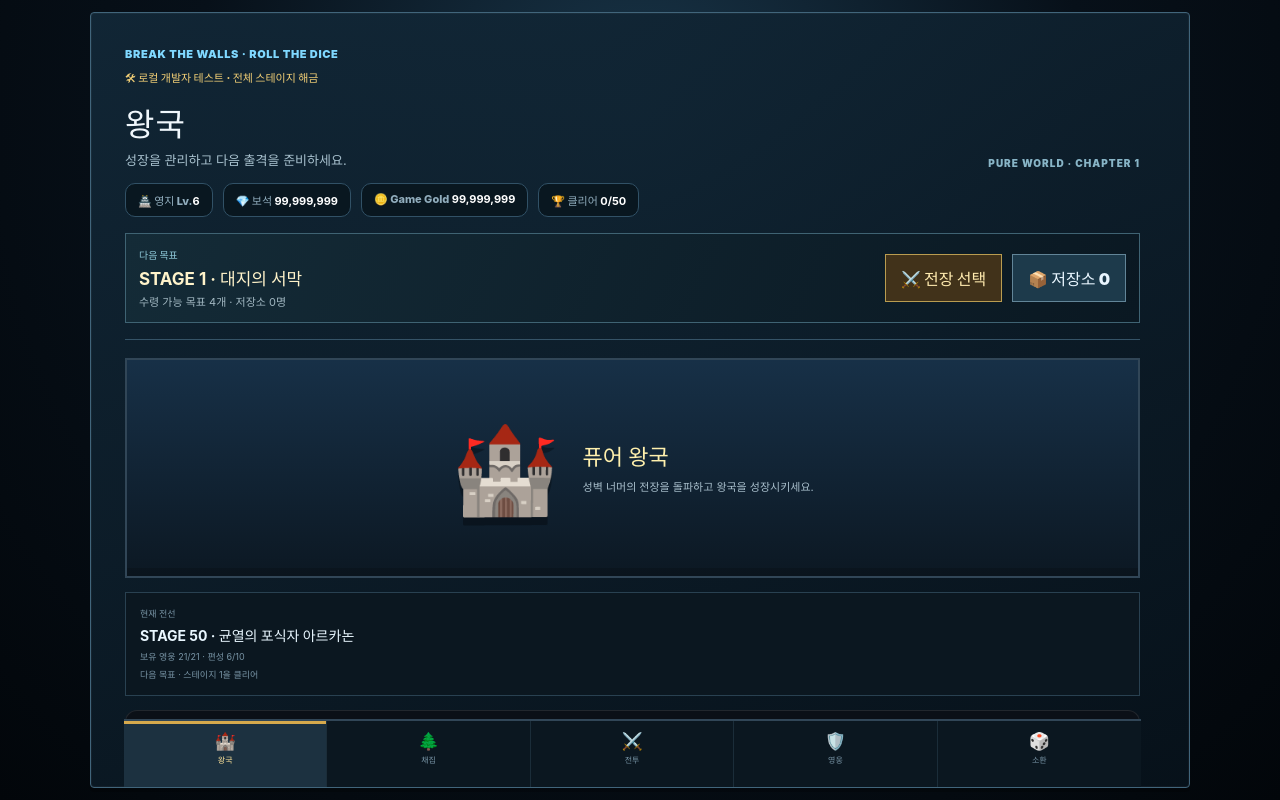
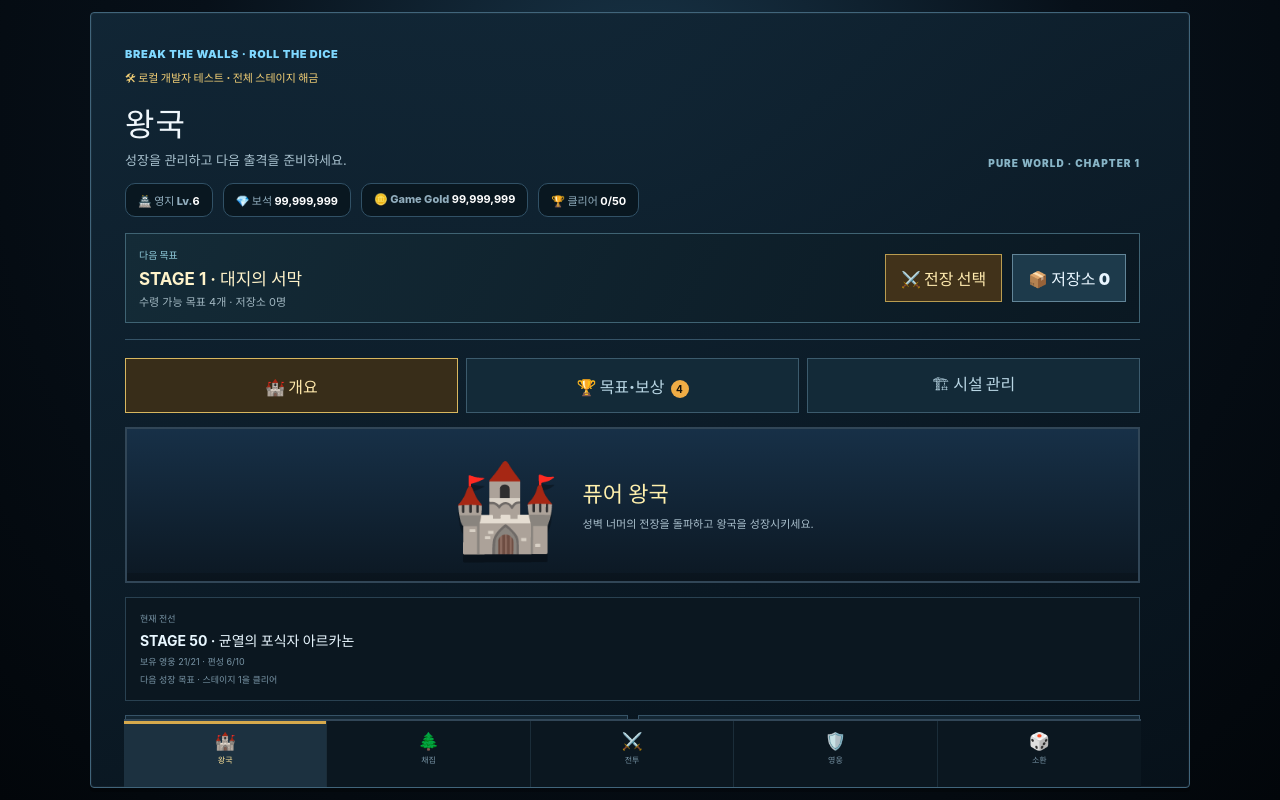
Before and after one commit to bduidohd937-beep/Break-the-Walls-Roll-the-Dice, a React (Vite) app: page / in a window 1280 px wide. Built offline with nearby package versions, Linux system fonts and the light colour scheme.

Commit message:
Organize kingdom UI and apply shield soldier sprite sheet

```diff
--- a/src/components/BattleUnit.tsx
+++ b/src/components/BattleUnit.tsx
@@ -1,6 +1,7 @@
 import React from "react";
 import type { Unit } from "../game/types";
 import { ELEMENT_CLASS, ELEMENT_LABEL, clamp } from "../game/constants";
+import { HeroSprite } from "./HeroSprite";
 
 export function BattleUnit({ unit }: { unit: Unit }) {
   return (
@@ -11,7 +12,7 @@ export function BattleUnit({ unit }: { unit: Unit }) {
     >
       <div className="unit-hp"><span style={{width: `${clamp((unit.currentHp / unit.hp) * 100, 0, 100)}%`}} /></div>
       <div className="unit-sprite">
-        {unit.sprite}<span className="unit-aura" />
+        <HeroSprite hero={unit} attacking={unit.attackFlash > 0} /><span className="unit-aura" />
         {unit.knockbackCount > 0 && <span className="knockback-badge">↩ {unit.knockbackCount}/3</span>}
       </div>
       <div className="unit-name">{unit.name}</div>
--- /dev/null
+++ b/src/components/HeroSprite.tsx
@@ -0,0 +1,6 @@
+import type { UnitDef } from "../game/types";
+
+export function HeroSprite({ hero, attacking = false }: { hero: Pick<UnitDef, "id" | "sprite">; attacking?: boolean }) {
+  if (hero.id === "shield") return <span className={`shield-pixel ${attacking ? "shield-pixel-attack" : ""}`} role="img" aria-label="철갑 방패병" />;
+  return <>{hero.sprite}</>;
+}
--- a/src/components/HubHeader.tsx
+++ b/src/components/HubHeader.tsx
@@ -38,10 +38,10 @@ export function HubHeader(p: Props) {
       <span>🪙 Game Gold <b>{p.gold.toLocaleString()}</b></span>
       <span>🏆 클리어 <b>{p.clearedCount}/{p.totalStages}</b></span>
     </div>
-    <div className="hub-next-actions">
+    {p.tab === "home" && <div className="hub-next-actions">
       <div><small>다음 목표</small><strong>{p.nextStageLabel}</strong><span>수령 가능 목표 {p.claimableGoals}개 · 저장소 {p.storageCount}명</span></div>
       <button type="button" disabled={!p.canNavigate} onClick={p.onBattle}>⚔️ 전장 선택</button>
       <button type="button" disabled={!p.canNavigate} onClick={p.onStorage}>📦 저장소 {p.storageCount}</button>
-    </div>
+    </div>}
   </header>;
 }
--- a/src/components/KingdomPanel.tsx
+++ b/src/components/KingdomPanel.tsx
@@ -1,3 +1,4 @@
+import { useState } from "react";
 import type { FacilityKey } from "../game/systems/kingdom";
 import type { ProgressionGoal } from "../game/systems/progression";
 
@@ -16,19 +17,33 @@ type Props = {
 };
 
 export function KingdomPanel(p:Props){
+  const [section,setSection]=useState<"overview"|"goals"|"facilities">("overview");
+  const claimable=p.progressionGoals.filter(goal=>goal.done&&!p.claimedGoals.includes(goal.id)).length;
   return <div className="kingdom-home">
+    <nav className="kingdom-section-nav" aria-label="왕국 메뉴">
+      <button type="button" aria-current={section==="overview"?"page":undefined} onClick={()=>setSection("overview")}>🏰 개요</button>
+      <button type="button" aria-current={section==="goals"?"page":undefined} onClick={()=>setSection("goals")}>🏆 목표·보상{claimable>0&&<b>{claimable}</b>}</button>
+      <button type="button" aria-current={section==="facilities"?"page":undefined} onClick={()=>setSection("facilities")}>🏗 시설 관리</button>
+    </nav>
+    {section==="overview"&&<>
     <div className="kingdom-hero"><div className="kingdom-castle">🏰</div><div><b>퓨어 왕국</b><span>성벽 너머의 전장을 돌파하고 왕국을 성장시키세요.</span></div></div>
-    <div className="home-progress"><span>현재 전선</span><b>STAGE {Math.min(p.unlockedStage,p.stageCount)} · {p.currentStageName}</b><small>보유 영웅 {p.ownedHeroCount}/{p.heroCount} · 편성 {p.deckCount}/{p.deckSlotCount}</small><small>다음 목표 · {p.nextGoalText}</small></div>
+    <div className="home-progress"><span>현재 전선</span><b>STAGE {Math.min(p.unlockedStage,p.stageCount)} · {p.currentStageName}</b><small>보유 영웅 {p.ownedHeroCount}/{p.heroCount} · 편성 {p.deckCount}/{p.deckSlotCount}</small><small>다음 성장 목표 · {p.nextGoalText}</small></div>
+    <div className="kingdom-overview-links"><button type="button" onClick={()=>setSection("goals")}><b>🏆 목표·보상</b><span>{claimable>0?`지금 받을 보상 ${claimable}개`: `진행 ${p.completedGoalCount}/${p.progressionGoals.length}`}</span></button><button type="button" onClick={()=>setSection("facilities")}><b>🏗 시설 관리</b><span>왕성 Lv.{p.kingdomLevel} · 다음 {p.nextKingdomUnlock?`Lv.${p.nextKingdomUnlock.level}`:"성장 단계"}</span></button></div>
+    <button className="home-battle-cta" onClick={p.onBattle}>⚔️ 전투 출격</button>
+    </>}
+    {section==="goals"&&<>
     <div className="progression-board">
       <div className="progression-head"><div><span>ADVENTURE GOALS</span><b>왕국 성장 목표</b></div><strong>{p.claimedGoalCount}/{p.progressionGoals.length}</strong></div>
       <div className="progression-meter"><span style={{width:`${(p.completedGoalCount/p.progressionGoals.length)*100}%`}}/></div>
       <div className="progression-list">{p.progressionGoals.map(goal=>{const claimed=p.claimedGoals.includes(goal.id);return <div key={goal.id} className={`progression-goal ${goal.done?"done":""} ${claimed?"claimed":""}`}><span className="goal-icon">{goal.icon}</span><div><b>{goal.title}</b><small>{goal.text}</small><em>{goal.gold>0?`🪙 ${goal.gold.toLocaleString()}`:""}{goal.gold>0&&goal.gems>0?" · ":""}{goal.gems>0?`💎 ${goal.gems}`:""}</em></div><button disabled={!goal.done||claimed} onClick={()=>p.onClaimGoal(goal)}>{claimed?"수령 완료":goal.done?"보상 수령":"진행 중"}</button></div>})}</div>
     </div>
+    </>}
+    {section==="facilities"&&<>
     <div className="kingdom-unlock-road"><div className="kingdom-unlock-head"><b>왕국 성장 로드</b><span>{p.nextKingdomUnlock?`NEXT · Lv.${p.nextKingdomUnlock.level}`:"CURRENT MAX"}</span></div><div className="kingdom-unlock-list">{p.kingdomUnlocks.map(entry=><div key={entry.level} className={p.kingdomLevel>=entry.level?"unlocked":entry.level===p.nextKingdomUnlock?.level?"next":""}><span>{entry.icon}</span><b>Lv.{entry.level}</b><small>{entry.title}</small><p>{entry.text}</p></div>)}</div></div>
     <div className="facility-grid">
       <div className="facility-card castle-card"><span>🏰</span><div><b>왕성 Lv.{p.kingdomLevel}</b><small>자동채집 ×{p.kingdomProductionBonus.toFixed(2)} · 판매 ×{p.kingdomSellBonus.toFixed(2)}</small><small className="next-unlock">다음 효과: {p.kingdomMilestone}</small></div><button disabled={p.kingdomGold<p.kingdomUpgradeCost} onClick={p.onUpgradeKingdom}>강화 · {p.kingdomUpgradeCost} 🪙</button></div>
       {(Object.keys(p.facilityDefs) as FacilityKey[]).map(key=>{const f=p.facilityDefs[key],unlocked=p.kingdomLevel>=f.unlock;return <div key={key} className={`facility-card ${!unlocked?"facility-locked":""}`}><span>{f.icon}</span><div><b>{f.name} Lv.{p.facilityLevels[key]}</b><small>{unlocked?f.text(p.facilityLevels[key]):`왕성 Lv.${f.unlock}에서 해금`}</small></div><button disabled={!unlocked||p.kingdomGold<p.facilityUpgradeCost(key)} onClick={()=>p.onUpgradeFacility(key)}>{unlocked?`강화 · ${p.facilityUpgradeCost(key)} 🪙`:"잠김"}</button></div>})}
     </div>
-    <button className="home-battle-cta" onClick={p.onBattle}>⚔️ 전투 출격</button>
+    </>}
   </div>;
 }
--- a/src/components/StoragePanel.tsx
+++ b/src/components/StoragePanel.tsx
@@ -1,4 +1,5 @@
+import { HeroSprite } from "./HeroSprite";
 import type { UnitDef } from "../game/types";
 import type { SummonStorageItem } from "../game/systems/summon";
 type Props={heroes:UnitDef[];items:SummonStorageItem[];ownedHeroes:string[];heroSouls:Record<string,number>;soulShards:number;transcendShards:number;onBack:()=>void;onBulkUse:()=>void;onBulkSoul:(grade:"일반"|"희귀")=>void;onBulkShard:(grade:"일반"|"희귀")=>void;onUse:(uid:number)=>void;onSoul:(uid:number)=>void;onShard:(uid:number)=>void};
-export function StoragePanel(p:Props){return <div className="summon-panel storage-screen"><div className="storage-screen-head"><button onClick={p.onBack}>← 소환으로</button><div><small>SUMMON STORAGE</small><h2>📦 영웅 저장소</h2></div><b>{p.items.length}명</b></div><div className="storage-wallet">🧩 영혼 파편 <b>{p.soulShards.toLocaleString()}</b> · ✦ 초월 조각 <b>{p.transcendShards}</b></div><div className="storage-help">미보유 영웅은 <b>영입</b> · 보유 중복은 해당 영웅 <b>영혼 +1</b> · 필요 없으면 <b>영혼 파편</b>으로 변환</div><div className="storage-bulk"><button onClick={p.onBulkUse}>미보유 일괄 영입</button><button onClick={()=>p.onBulkSoul("희귀")}>희귀↓ 중복 일괄 영혼 +1</button><button onClick={()=>p.onBulkShard("일반")}>일반 일괄 파편화</button><button onClick={()=>p.onBulkShard("희귀")}>희귀↓ 일괄 파편화</button></div><div className="summon-storage full">{p.items.length===0?<div className="storage-empty">저장소가 비어 있습니다.</div>:p.items.map(item=>{const h=p.heroes.find(x=>x.id===item.heroId);if(!h)return null;const owned=p.ownedHeroes.includes(h.id),soul=p.heroSouls[h.id]??0;return <div key={item.uid} className={`storage-card grade-${item.grade}`}><div className="storage-hero"><span>{h.sprite}</span><div><small>{item.grade} · 영혼 +{soul}/30</small><b>{h.name}</b></div></div><div className="storage-actions">{!owned?<button onClick={()=>p.onUse(item.uid)}>영입</button>:<button disabled={soul>=30} onClick={()=>p.onSoul(item.uid)}>{soul>=30?"영혼 MAX":"영혼 +1"}</button>}<button onClick={()=>p.onShard(item.uid)}>파편화</button></div></div>})}</div></div>}
+export function StoragePanel(p:Props){return <div className="summon-panel storage-screen"><div className="storage-screen-head"><button onClick={p.onBack}>← 소환으로</button><div><small>SUMMON STORAGE</small><h2>📦 영웅 저장소</h2></div><b>{p.items.length}명</b></div><div className="storage-wallet">🧩 영혼 파편 <b>{p.soulShards.toLocaleString()}</b> · ✦ 초월 조각 <b>{p.transcendShards}</b></div><div className="storage-help">미보유 영웅은 <b>영입</b> · 보유 중복은 해당 영웅 <b>영혼 +1</b> · 필요 없으면 <b>영혼 파편</b>으로 변환</div><div className="storage-bulk"><button onClick={p.onBulkUse}>미보유 일괄 영입</button><button onClick={()=>p.onBulkSoul("희귀")}>희귀↓ 중복 일괄 영혼 +1</button><button onClick={()=>p.onBulkShard("일반")}>일반 일괄 파편화</button><button onClick={()=>p.onBulkShard("희귀")}>희귀↓ 일괄 파편화</button></div><div className="summon-storage full">{p.items.length===0?<div className="storage-empty">저장소가 비어 있습니다.</div>:p.items.map(item=>{const h=p.heroes.find(x=>x.id===item.heroId);if(!h)return null;const owned=p.ownedHeroes.includes(h.id),soul=p.heroSouls[h.id]??0;return <div key={item.uid} className={`storage-card grade-${item.grade}`}><div className="storage-hero"><span><HeroSprite hero={h}/></span><div><small>{item.grade} · 영혼 +{soul}/30</small><b>{h.name}</b></div></div><div className="storage-actions">{!owned?<button onClick={()=>p.onUse(item.uid)}>영입</button>:<button disabled={soul>=30} onClick={()=>p.onSoul(item.uid)}>{soul>=30?"영혼 MAX":"영혼 +1"}</button>}<button onClick={()=>p.onShard(item.uid)}>파편화</button></div></div>})}</div></div>}
--- a/src/components/SummonPanel.tsx
+++ b/src/components/SummonPanel.tsx
@@ -1,11 +1,12 @@
+import { HeroSprite } from "./HeroSprite";
 import type { UnitDef } from "../game/types";
 import type { SummonStorageItem } from "../game/systems/summon";
 type Phase="idle"|"throw"|"impact"|"crack"|"reveal";
 type Props={heroes:UnitDef[];phase:Phase;sequence:SummonStorageItem[];revealIndex:number;summaryOpen:boolean;results:SummonStorageItem[];gems:number;soulShards:number;transcendShards:number;legendPity:number;mythPity:number;message:string;storageCount:number;fusionCount:number;fusionTotal:number;ownedCount:number;onSkip:()=>void;onNext:()=>void;onCloseSummary:()=>void;onSummon:(count:1|11)=>void;onStorage:()=>void;onFusion:()=>void};
 export function SummonPanel(p:Props){const item=p.sequence[p.revealIndex],hero=item?p.heroes.find(h=>h.id===item.heroId):undefined,high=item?["전설","신화","초월"].includes(item.grade):false,omen=item?.grade??"일반";return <div className="summon-panel hub-summon">
  <div className="deck-builder-title">🎲 성벽 소환</div>
- {p.phase!=="idle"&&<div className={`summon-cinematic phase-${p.phase} grade-scene-${omen} ${high?"high-grade summon-fakeout":""}`}><button className="summon-skip" onClick={p.onSkip}>SKIP</button><div className="summon-scene"><div className="summon-moon">✦</div><div className="summon-die">🎲</div><div className="summon-wall"><div className="wall-top">▥▥▥</div><div className="wall-body">▦▦▦<i>⚡</i>▦▦▦</div></div><div className="summon-impact-ring"/><div className="summon-omen">{p.phase==="crack"&&item&&<><span>◆</span><b>{["일반","희귀"].includes(item.grade)?"...":item.grade==="영웅"?"강한 기척":"성벽이 버티지 못한다"}</b></>}</div>{high&&p.phase==="crack"&&<div className="second-die">🎲</div>}{p.phase==="reveal"&&hero&&item&&<div className={`hero-reveal grade-${item.grade}`} onClick={p.onNext}><div className="reveal-rays"/><small>{p.revealIndex+1} / {p.sequence.length}</small><div className="reveal-grade">{item.grade}</div><div className="reveal-sprite">{hero.sprite}</div><h2>{hero.name}</h2><p>{hero.role}</p><b>{p.revealIndex<p.sequence.length-1?"클릭하여 다음 영웅 ▶":"클릭하여 결과 확인"}</b></div>}</div>{p.phase!=="reveal"&&<div className="summon-cinematic-text">{p.phase==="throw"?"운명의 주사위를 던진다":p.phase==="impact"?"성벽과 운명이 충돌한다":"균열 너머에서 기척이 느껴진다..."}</div>}</div>}
- {p.summaryOpen&&p.results.length>0&&<div className="summon-summary-overlay"><div className="summon-summary-box"><div className="summon-summary-title"><div><small>SUMMON RESULT</small><h2>{p.results.length===11?"10+1 소환 결과":"소환 결과"}</h2></div><button onClick={p.onCloseSummary}>✕</button></div><div className="summon-summary-grid">{p.results.map(r=>{const h=p.heroes.find(x=>x.id===r.heroId);return h?<div key={r.uid} className={`summary-card grade-${r.grade}`}><span>{h.sprite}</span><b>{h.name}</b><small>{r.grade}</small></div>:null})}</div><button className="summary-confirm" onClick={p.onCloseSummary}>보관소 확인</button></div></div>}
+ {p.phase!=="idle"&&<div className={`summon-cinematic phase-${p.phase} grade-scene-${omen} ${high?"high-grade summon-fakeout":""}`}><button className="summon-skip" onClick={p.onSkip}>SKIP</button><div className="summon-scene"><div className="summon-moon">✦</div><div className="summon-die">🎲</div><div className="summon-wall"><div className="wall-top">▥▥▥</div><div className="wall-body">▦▦▦<i>⚡</i>▦▦▦</div></div><div className="summon-impact-ring"/><div className="summon-omen">{p.phase==="crack"&&item&&<><span>◆</span><b>{["일반","희귀"].includes(item.grade)?"...":item.grade==="영웅"?"강한 기척":"성벽이 버티지 못한다"}</b></>}</div>{high&&p.phase==="crack"&&<div className="second-die">🎲</div>}{p.phase==="reveal"&&hero&&item&&<div className={`hero-reveal grade-${item.grade}`} onClick={p.onNext}><div className="reveal-rays"/><small>{p.revealIndex+1} / {p.sequence.length}</small><div className="reveal-grade">{item.grade}</div><div className="reveal-sprite"><HeroSprite hero={hero}/></div><h2>{hero.name}</h2><p>{hero.role}</p><b>{p.revealIndex<p.sequence.length-1?"클릭하여 다음 영웅 ▶":"클릭하여 결과 확인"}</b></div>}</div>{p.phase!=="reveal"&&<div className="summon-cinematic-text">{p.phase==="throw"?"운명의 주사위를 던진다":p.phase==="impact"?"성벽과 운명이 충돌한다":"균열 너머에서 기척이 느껴진다..."}</div>}</div>}
+ {p.summaryOpen&&p.results.length>0&&<div className="summon-summary-overlay"><div className="summon-summary-box"><div className="summon-summary-title"><div><small>SUMMON RESULT</small><h2>{p.results.length===11?"10+1 소환 결과":"소환 결과"}</h2></div><button onClick={p.onCloseSummary}>✕</button></div><div className="summon-summary-grid">{p.results.map(r=>{const h=p.heroes.find(x=>x.id===r.heroId);return h?<div key={r.uid} className={`summary-card grade-${r.grade}`}><span><HeroSprite hero={h}/></span><b>{h.name}</b><small>{r.grade}</small></div>:null})}</div><button className="summary-confirm" onClick={p.onCloseSummary}>보관소 확인</button></div></div>}
  <p>소환 결과는 바로 영웅이 되지 않고 저장소로 이동합니다. 사용할 영웅만 영입하거나 영혼으로 변환하세요.</p><div className="summon-gem-balance">💎 <b>{p.gems.toLocaleString()}</b> · 🧩 영혼 파편 <b>{p.soulShards.toLocaleString()}</b> · ✦ 초월 조각 <b>{p.transcendShards}</b></div>
  <div className="summon-actions"><button className="summon-btn" disabled={p.gems<100} onClick={()=>p.onSummon(1)}>🎲 1회 소환 · 100 💎</button><button className="summon-btn multi" disabled={p.gems<1000} onClick={()=>p.onSummon(11)}>🎲 10+1 소환 · 1000 💎<small>11명 소환 · 마지막 1명 영웅 이상 보장</small></button></div>
  <div className="summon-rates">일반 65% · 희귀 25% · 영웅 7% · 전설 2.5% · 신화 0.45% · 초월 0.05%</div><div className="summon-pity"><span>전설 이상 천장 <b>{p.legendPity}/100</b></span><span>신화 이상 천장 <b>{p.mythPity}/500</b></span></div>{p.message&&<div className="summon-result">{p.message}</div>}
--- a/src/styles.css
+++ b/src/styles.css
@@ -44,6 +44,13 @@ button { font: inherit; }
 .battle-unit { position:absolute; z-index:4; bottom: 16%; width: 76px; transform: translateX(-50%); text-align:center; transition: left .12s linear; }
 .battle-unit.hero { z-index: 5; }.battle-unit.enemy { z-index: 4; }
 .unit-sprite { position:relative; width:64px; height:70px; margin:auto; display:grid; place-items:center; font-size:46px; filter: drop-shadow(0 7px 3px #0008); }
+/* 002 방패병: 256px 시트의 32px 프레임 8개씩. 픽셀 보간 없이 표시한다. */
+.shield-pixel { --shield-size: 48px; display:inline-block; flex:none; width:var(--shield-size); height:var(--shield-size); background-image:url("./assets/heroes/002-shield.png"); background-repeat:no-repeat; background-size:calc(var(--shield-size) * 8) calc(var(--shield-size) * 8); image-rendering:pixelated; vertical-align:middle; animation:shield-idle .9s steps(8) infinite; }
+.unit-sprite .shield-pixel { --shield-size: 64px; }
+.unit-sprite .shield-pixel-attack { background-position-y:calc(var(--shield-size) * -3); animation:shield-idle .4s steps(8) infinite; }
+.formation-hero .shield-pixel,.formation-slot .shield-pixel,.deck-builder-card .shield-pixel,.storage-hero .shield-pixel { --shield-size: 32px; }
+.hero-detail-head .shield-pixel,.reveal-sprite .shield-pixel { --shield-size: 64px; }
+@keyframes shield-idle { to { background-position-x:calc(var(--shield-size) * -8); } }
 .unit-aura { position:absolute; inset:10px; border-radius:50%; opacity:.0; pointer-events:none; }
 .el-fire .unit-aura { opacity:.45; background:#ff6a1938; box-shadow:0 0 18px #ff7b20; animation:pulse .7s infinite alternate; }
 .el-dark .unit-aura { opacity:.35; background:#8f4bff30; box-shadow:0 0 20px #8d4cff; }
@@ -805,3 +812,13 @@ button { font: inherit; }
 .hub-next-actions button:first-of-type{border-color:#b99c50;background:#41321a;color:#ffebaf}
 .hub-next-actions button:disabled,.main-nav button:disabled{opacity:.45;cursor:default}
 @media(max-width:700px){.hub-header-title{align-items:start;flex-direction:column;gap:5px}.hub-next-actions{grid-template-columns:1fr 1fr}.hub-next-actions>div{grid-column:1/-1}.hub-next-actions button{padding:9px 5px;font-size:11px}}
+
+.kingdom-section-nav{display:grid;grid-template-columns:repeat(3,minmax(0,1fr));gap:8px}
+.kingdom-section-nav button{padding:12px 8px;border:1px solid #3c5b6d;background:#132a38;color:#b9d6e4;font-weight:900;cursor:pointer}
+.kingdom-section-nav button[aria-current="page"]{border-color:#d8b75f;background:#382d19;color:#ffe9ac}
+.kingdom-section-nav b{display:inline-grid;place-items:center;margin-left:6px;min-width:18px;height:18px;border-radius:50%;background:#efac45;color:#161109;font-size:10px}
+.kingdom-overview-links{display:grid;grid-template-columns:repeat(2,minmax(0,1fr));gap:10px}
+.kingdom-overview-links button{display:flex;flex-direction:column;align-items:flex-start;gap:5px;padding:13px;border:1px solid #365367;background:#132633;color:#eff9ff;cursor:pointer}
+.kingdom-overview-links span{color:#a9c6d1;font-size:11px}
+.kingdom-hero{min-height:150px}
+@media(max-width:700px){.kingdom-section-nav button{font-size:11px}.kingdom-overview-links{grid-template-columns:1fr}}
```
Also changed, not shown: src/components/BattleScreen.tsx (+2 -1 lines), src/components/GatheringPanel.tsx (+5 -4 lines), src/components/HeroesPanel.tsx (+5 -4 lines), src/assets/heroes/002-shield.png (added).
